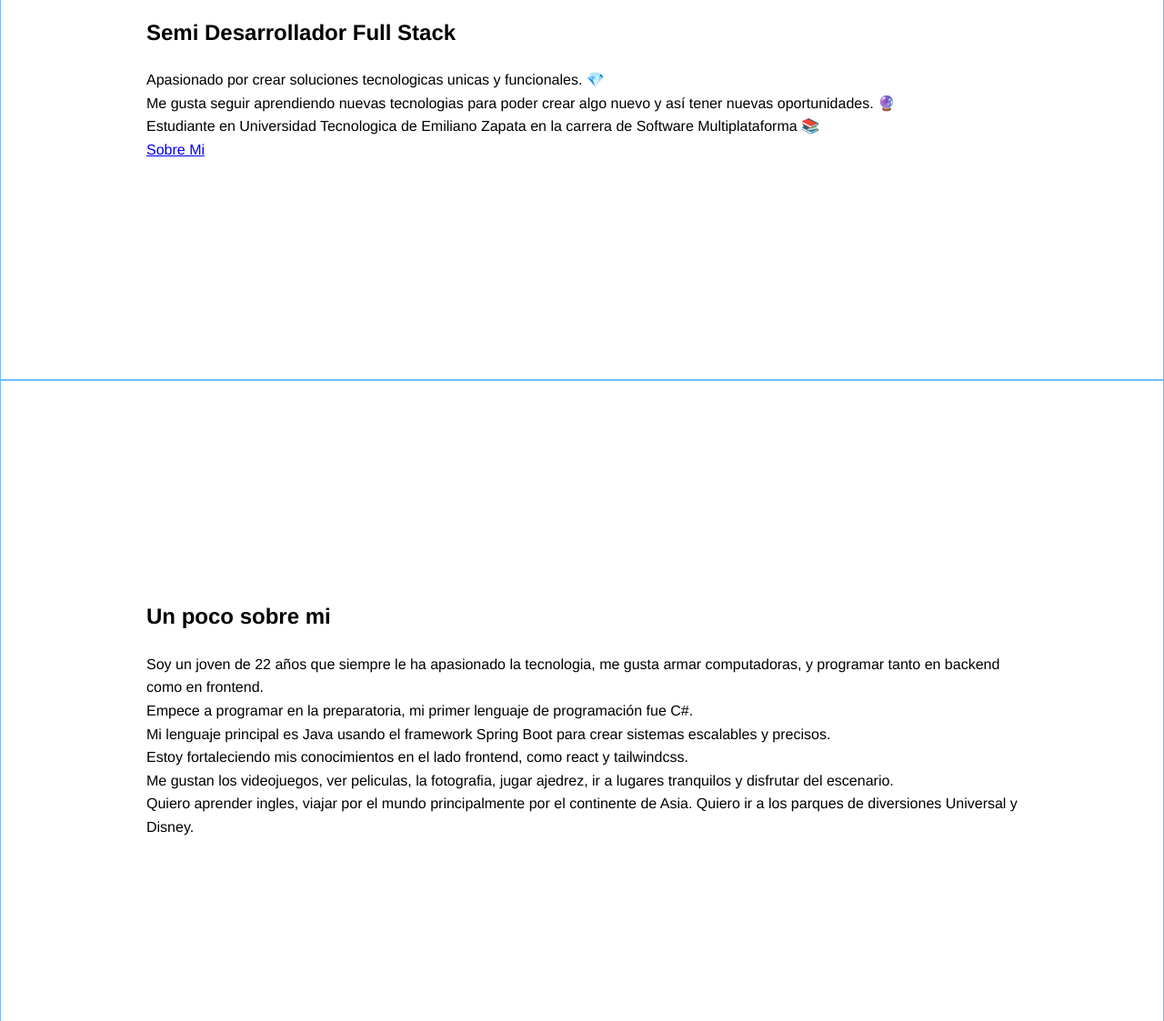
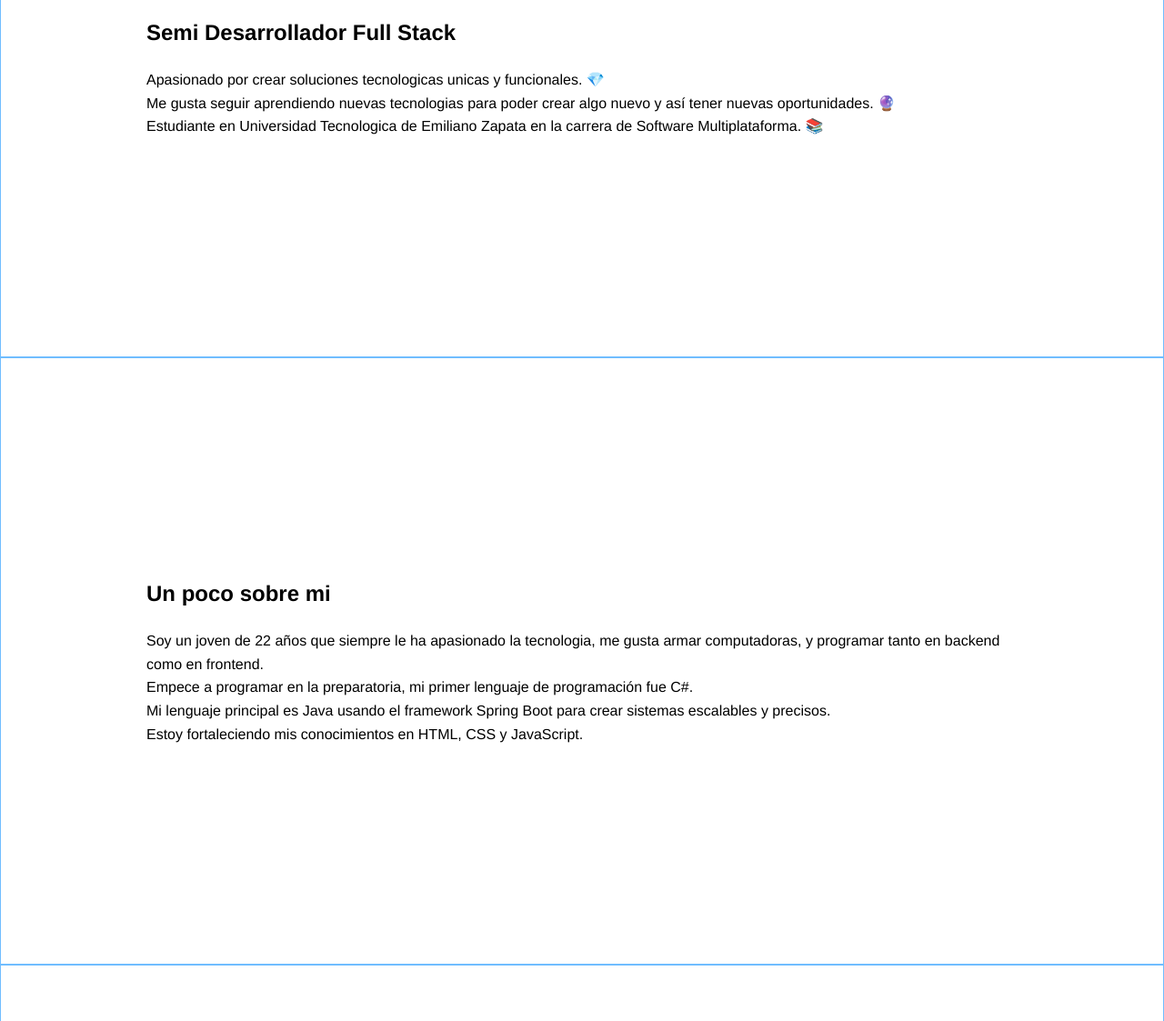
Before and after one commit to AldahirAlonso/Portafolio, a plain HTML site: page index.html in a window 1280 px wide. Shown: the part 366-1489 px from the top of the page at 91% size. Drawn offline with Linux system fonts and the light colour scheme.

```diff
--- a/index.html
+++ b/index.html
@@ -31,8 +31,7 @@
             <h2>Semi Desarrollador Full Stack</h2>
             <p>Apasionado por crear soluciones tecnologicas unicas y funcionales. 💎</p>
             <p>Me gusta seguir aprendiendo nuevas tecnologias para poder crear algo nuevo y así tener nuevas oportunidades. 🔮</p>
-            <p>Estudiante en Universidad Tecnologica de Emiliano Zapata en la carrera de Software Multiplataforma 📚</p>
-            <a href="about.html" class="cta-button-about">Sobre Mi</a>
+            <p>Estudiante en Universidad Tecnologica de Emiliano Zapata en la carrera de Software Multiplataforma. 📚</p>
         </div>
         </section>
 
@@ -42,9 +41,7 @@
             <p>Soy un joven de 22 años que siempre le ha apasionado la tecnologia, me gusta armar computadoras, y programar tanto en backend como en frontend.</p>
             <p>Empece a programar en la preparatoria, mi primer lenguaje de programación fue C#.</p>
             <p>Mi lenguaje principal es Java usando el framework Spring Boot para crear sistemas escalables y precisos.</p>
-            <p>Estoy fortaleciendo mis conocimientos en el lado frontend, como react y tailwindcss.</p>
-            <p>Me gustan los videojuegos, ver peliculas, la fotografia, jugar ajedrez, ir a lugares tranquilos y disfrutar del escenario.</p>
-            <p>Quiero aprender ingles, viajar por el mundo principalmente por el continente de Asia. Quiero ir a los parques de diversiones Universal y Disney.</p>
+            <p>Estoy fortaleciendo mis conocimientos en HTML, CSS y JavaScript.</p>
         </div>
         </section>
 
```
